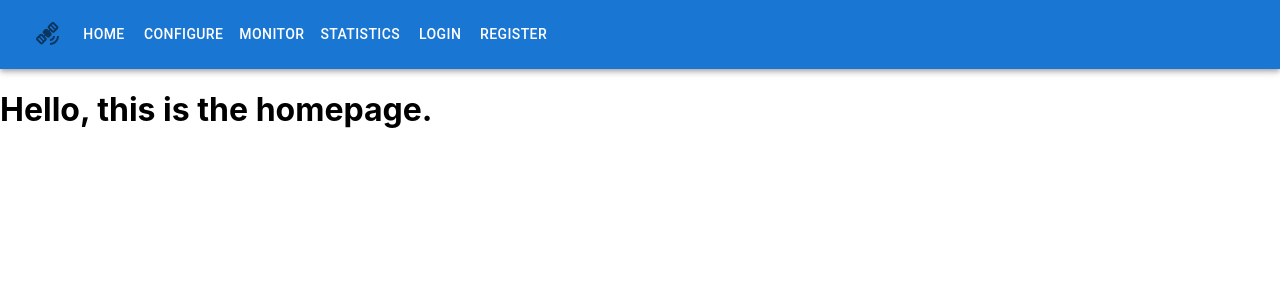
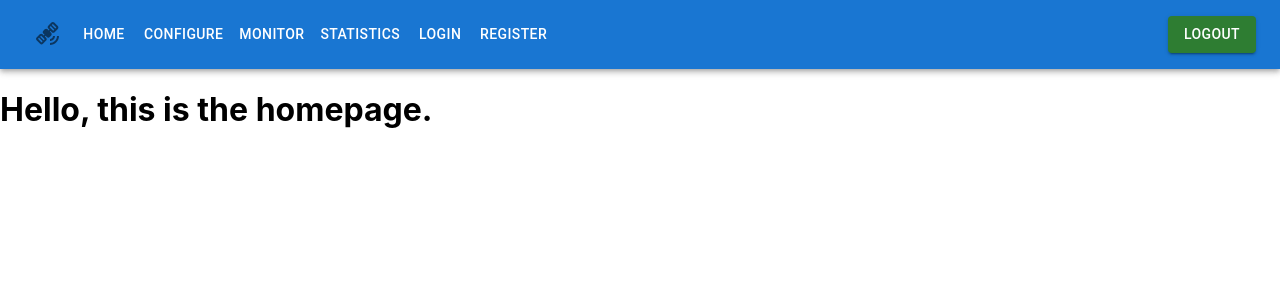
Before and after one commit to 1112zakaria/capstone-ui-client, a React (Create React App) app: page / in a window 1280 px wide. Shown: the top 300 px of the page. Built offline with nearby package versions, Linux system fonts and the light colour scheme.

Commit message:
ICUI-21: added a litle green logout button on the right
**Problem:**

**Fix:**
somehow it got on the right side, don't know how but its neat

**Testing:**

```diff
--- a/src/components/Navbar.tsx
+++ b/src/components/Navbar.tsx
@@ -2,6 +2,7 @@ import {useNavigate} from "react-router-dom";
 import {AppBar, Box, Button, IconButton, Toolbar} from "@mui/material";
 import {SatelliteAlt} from "@mui/icons-material";
 import routes from "./routes";
+import {MouseEvent} from "react";
 
 const Navbar = () => {
 
@@ -11,29 +12,36 @@ const Navbar = () => {
     navigate(route);
   }
 
+  const handleLogoutClick = (e: React.MouseEvent) => {
+
+  }
+
   return (
-        <nav className="nav">
-            <AppBar position="static">
+    <AppBar position="static" component="nav">
       <Toolbar>
         <IconButton size="large">
-                        <SatelliteAlt />
+          <SatelliteAlt/>
         </IconButton>
-                    <Box sx={ {flexGrow: 1, display: {xs: 'none', md: 'flex'}}}>
+        <Box sx={{flexGrow: 1, display: {xs: 'none', md: 'flex'}}}>
 
           {routes.map((route) => (
             <Button
-                                    sx={ {my: 2, color: 'white', display: 'block'} }
-                                    onClick={(e) => handleNavbarClick(e, route.url)}
+              sx={{my: 2, color: 'white', display: 'block'}}
+              onClick={(e: React.MouseEvent) => handleNavbarClick(e, route.url)}
             >
               {route.name}
             </Button>
           ))}
-
+          {/*  if user is signed in, render a logout button here...
+                  but also, if the user is signed in, don't render the register/sign-in navbar buttons
+                  and if the user is not signed in, don't render the other options? */}
+        </Box>
+        <Box>
+          <Button variant="contained" color="success"
+                  onClick={handleLogoutClick}>Logout</Button>
         </Box>
       </Toolbar>
     </AppBar>
-
-        </nav>
   );
 }
 
```
Lines whose indentation alone changed are shown as unchanged.
